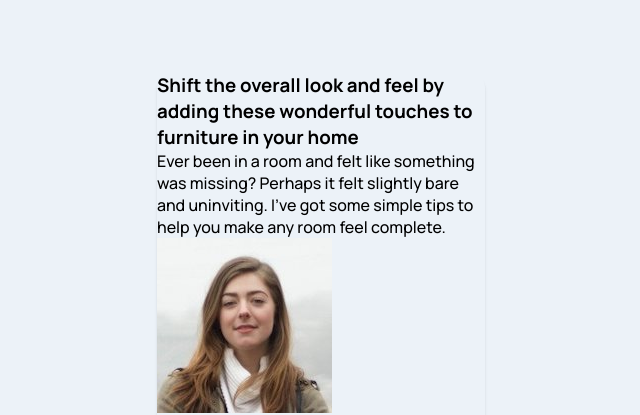
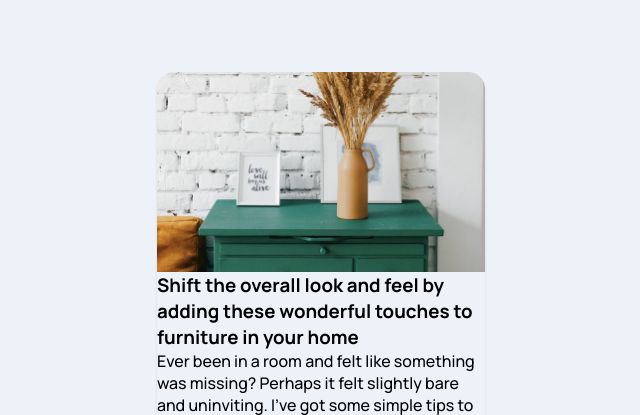
Before and after one commit to frontend-mentor-newbie-projects/04-article-preview-component, a plain HTML site: page index.html in a window 1280 px wide. Shown: the top 415 px of the page, without its empty margins (319-959 px from the left). Drawn offline with Linux system fonts and the light colour scheme.

Commit message:
Style #cover-image <section>

```diff
--- a/sass/style.scss
+++ b/sass/style.scss
@@ -41,6 +41,19 @@ body {
     font-family: $font-stack;
 
     background-color: $color-4;
+}
+
+main #cover-image {
+    #image {
+        height: 200px;
+        width: 100%;
+
+        background-image: url(../images/drawers.jpg);
+        background-size: cover;
+
+        border-top-left-radius: 16px;
+        border-top-right-radius: 16px;
+    }
 }
 
 // - Small mobile - 320px
```
Also changed, not shown: css/style.css, 1 other file.
